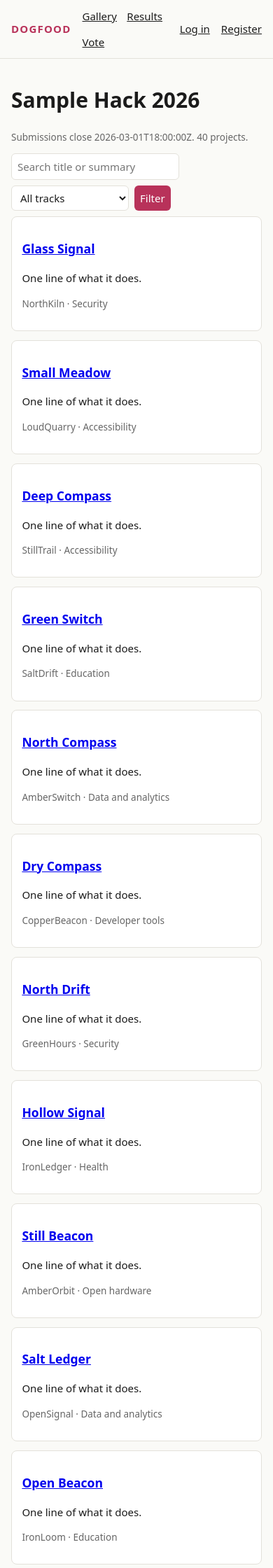
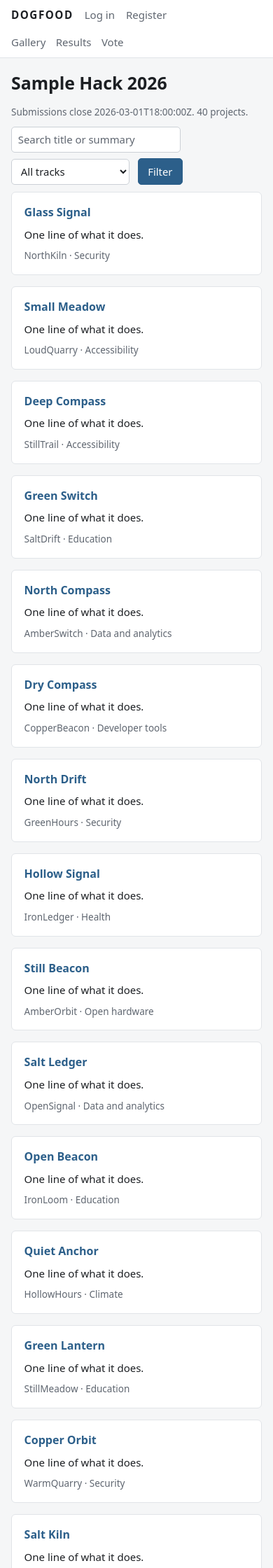
Before and after one commit to Aral-549/dogfood-portal, a FastAPI app: page /projects in a window 390 px wide. Shown: the top 2240 px of the page at 70% size. Run offline with FastAPI, Linux system fonts and the light colour scheme; data comes from the database, SQL or seed files in the repository; data that the repository does not hold is empty.

Commit message:
UI: restrained visual polish, CSS only
Neutral palette with one muted blue accent (light and dark), readable
link colors, a single primary button per form with row actions as
secondary buttons, table header styling and tabular numbers, pill flags,
visible focus rings, a calm error callout, mobile header wrap, and the
embed widget on the same palette. No markup, text, routes or external
assets changed; still fully offline.

Golden: 522 passed. check.sh: verified T1 T2.

Co-Authored-By: Claude Opus 5.5 <noreply@anthropic.com>
Claude-Session: https://claude.ai/code/session_01WEecdUqSPeRycsTUzzXa9T

```diff
--- a/src/dogfood/templates/base.html
+++ b/src/dogfood/templates/base.html
@@ -5,29 +5,69 @@
 <meta name="viewport" content="width=device-width, initial-scale=1">
 <title>{% block title %}DOGFOOD{% endblock %}{% if event %} - {{ event.name }}{% endif %}</title>
 <style>
-:root { --fg:#1b1b1b; --muted:#666; --bg:#fafaf7; --card:#fff; --line:#e3e1da; --accent:#b8325a; --ok:#2f7a4b; }
-@media (prefers-color-scheme: dark) { :root { --fg:#ecebe6; --muted:#a3a19a; --bg:#151514; --card:#1f1f1d; --line:#34332f; --accent:#ef7c9f; --ok:#6ec48f; } }
+:root {
+  --fg:#1c1f23; --muted:#5f6670; --bg:#f5f6f7; --card:#fff; --line:#e1e4e8; --line-strong:#cbd0d6;
+  --accent:#2c5f8a; --accent-hover:#234c6f; --accent-fg:#fff; --accent-soft:#eaf1f7;
+  --danger:#b42318; --danger-soft:#fdeeec; --ok:#1f7a4d; color-scheme: light dark;
+}
+@media (prefers-color-scheme: dark) { :root {
+  --fg:#e5e7ea; --muted:#99a1ab; --bg:#121416; --card:#1a1d21; --line:#2a2f35; --line-strong:#3a4148;
+  --accent:#8db6da; --accent-hover:#a9c9e5; --accent-fg:#0f141a; --accent-soft:#1c2733;
+  --danger:#f0968d; --danger-soft:#2b1b1a; --ok:#6cc59a;
+} }
 * { box-sizing: border-box; }
-body { margin:0; font:15px/1.5 system-ui, sans-serif; color:var(--fg); background:var(--bg); }
-header { display:flex; gap:1rem; align-items:center; flex-wrap:wrap; padding:.75rem 1rem; border-bottom:1px solid var(--line); }
-header .brand { font-weight:800; letter-spacing:.08em; color:var(--accent); text-decoration:none; }
-header nav { display:flex; gap:.9rem; flex-wrap:wrap; flex:1; }
-header a { color:inherit; }
-main { max-width:1100px; margin:0 auto; padding:1rem; }
-.grid { display:grid; grid-template-columns:repeat(auto-fill, minmax(240px, 1fr)); gap:.8rem; }
-.card { background:var(--card); border:1px solid var(--line); border-radius:8px; padding:.9rem; }
+body { margin:0; font:15px/1.55 system-ui, -apple-system, "Segoe UI", Roboto, sans-serif; color:var(--fg);
+  background:var(--bg); -webkit-font-smoothing:antialiased; }
+a { color:var(--accent); text-decoration-thickness:1px; text-underline-offset:2px; }
+a:hover { color:var(--accent-hover); }
+h1 { font-size:1.55rem; font-weight:600; line-height:1.25; margin:.25rem 0 1rem; }
+h2 { font-size:1.08rem; font-weight:600; margin:0 0 .75rem; }
+h3 { font-size:1rem; font-weight:600; margin:0 0 .35rem; }
+p { margin:.5rem 0; }
+header { display:flex; gap:1rem; align-items:center; flex-wrap:wrap; padding:.6rem 1rem;
+  background:var(--card); border-bottom:1px solid var(--line); }
+header .brand { font-weight:700; letter-spacing:.1em; font-size:.95rem; color:var(--fg); text-decoration:none; }
+header nav { display:flex; gap:1.1rem; flex-wrap:wrap; flex:1; }
+header nav a, header > a { color:var(--muted); text-decoration:none; }
+header nav a:hover, header > a:hover { color:var(--fg); text-decoration:underline; }
+main { max-width:1100px; margin:0 auto; padding:1.5rem 1rem 3rem; }
+.grid { display:grid; grid-template-columns:repeat(auto-fill, minmax(240px, 1fr)); gap:1rem; }
+.card { background:var(--card); border:1px solid var(--line); border-radius:6px; padding:1rem 1.1rem; }
+.card > :last-child { margin-bottom:0; }
+.grid .card h3 a { text-decoration:none; }
+.grid .card h3 a:hover { text-decoration:underline; }
+section { margin:1rem 0; }
 .muted { color:var(--muted); font-size:.9em; }
-table { border-collapse:collapse; width:100%; font-size:.92em; }
-th, td { text-align:left; padding:.35rem .5rem; border-bottom:1px solid var(--line); vertical-align:top; }
+table { border-collapse:collapse; width:100%; font-size:.92em; font-variant-numeric:tabular-nums; }
+th { text-align:left; font-weight:600; font-size:.78rem; text-transform:uppercase; letter-spacing:.03em;
+  color:var(--muted); padding:.4rem .6rem; border-bottom:1px solid var(--line-strong); }
+td { text-align:left; padding:.45rem .6rem; border-bottom:1px solid var(--line); vertical-align:top; }
+tr:hover td { background:var(--accent-soft); }
 .table-wrap { overflow-x:auto; }
-input, select, textarea, button { font:inherit; padding:.4rem .5rem; border:1px solid var(--line); border-radius:6px; background:var(--card); color:inherit; }
-button { background:var(--accent); color:#fff; border:0; cursor:pointer; }
+input, select, textarea, button { font:inherit; font-size:.93rem; }
+input, select, textarea { padding:.4rem .55rem; min-height:2.2rem; border:1px solid var(--line-strong);
+  border-radius:5px; background:var(--card); color:var(--fg); max-width:100%; }
+textarea { min-height:auto; }
+input::placeholder, textarea::placeholder { color:var(--muted); }
+button { padding:.4rem .85rem; min-height:2.2rem; border-radius:5px; cursor:pointer; font-weight:500;
+  background:var(--accent); color:var(--accent-fg); border:1px solid var(--accent); }
+button:hover { background:var(--accent-hover); border-color:var(--accent-hover); }
+/* Row actions and header controls are secondary: one clear primary action per form. */
+form.inline button, header button { background:var(--card); color:var(--fg); border-color:var(--line-strong); }
+form.inline button:hover, header button:hover { background:var(--accent-soft); border-color:var(--line-strong); }
+header select, header button { min-height:2rem; padding-top:.25rem; padding-bottom:.25rem; }
 form.inline { display:inline; }
-.row { display:flex; gap:.5rem; flex-wrap:wrap; align-items:center; margin:.5rem 0; }
-.flag { font-size:.8em; padding:.05rem .4rem; border-radius:4px; border:1px solid var(--line); }
-.error { color:var(--accent); }
-.up { color:var(--ok); } .down { color:var(--accent); }
-section { margin:1.5rem 0; }
+.row { display:flex; gap:.5rem .75rem; flex-wrap:wrap; align-items:center; margin:.6rem 0; }
+.row label { color:var(--muted); font-size:.9em; }
+:focus-visible { outline:2px solid var(--accent); outline-offset:2px; }
+.flag { display:inline-block; font-size:.76rem; line-height:1.5; padding:0 .45rem; border-radius:999px;
+  border:1px solid var(--line-strong); color:var(--muted); background:var(--bg); white-space:nowrap; }
+.error { color:var(--danger); background:var(--danger-soft); border-left:3px solid var(--danger);
+  padding:.55rem .8rem; border-radius:4px; }
+code { font-size:.86em; background:var(--bg); border:1px solid var(--line); border-radius:4px; padding:.05rem .3rem; }
+.up { color:var(--ok); } .down { color:var(--danger); }
+@media (max-width: 640px) { header nav { order:3; flex-basis:100%; gap:.9rem; } main { padding-top:1rem; } }
+@media (prefers-reduced-motion: no-preference) { a, button, tr td { transition:color .12s, background-color .12s, border-color .12s; } }
 </style>
 </head>
 <body>
--- a/src/dogfood/templates/embed.html
+++ b/src/dogfood/templates/embed.html
@@ -2,8 +2,8 @@
 <html lang="en"><head><meta charset="utf-8"><meta name="viewport" content="width=device-width, initial-scale=1">
 <title>{{ event.name if event else "Gallery" }}</title>
 <style>
-:root { --fg:#1b1b1b; --muted:#666; --bg:#fff; --line:#e3e1da; --accent:#b8325a; }
-@media (prefers-color-scheme: dark) { :root { --fg:#ecebe6; --muted:#a3a19a; --bg:#151514; --line:#34332f; --accent:#ef7c9f; } }
+:root { --fg:#1b1b1b; --muted:#666; --bg:#fff; --line:#e3e1da; --accent:#2c5f8a; }
+@media (prefers-color-scheme: dark) { :root { --fg:#ecebe6; --muted:#a3a19a; --bg:#151514; --line:#34332f; --accent:#8db6da; } }
 body { margin:0; padding:.75rem; font:14px/1.45 system-ui, sans-serif; color:var(--fg); background:var(--bg); }
 .grid { display:grid; grid-template-columns:repeat(auto-fill, minmax(200px, 1fr)); gap:.6rem; }
 .card { border:1px solid var(--line); border-radius:8px; padding:.7rem; }
```
